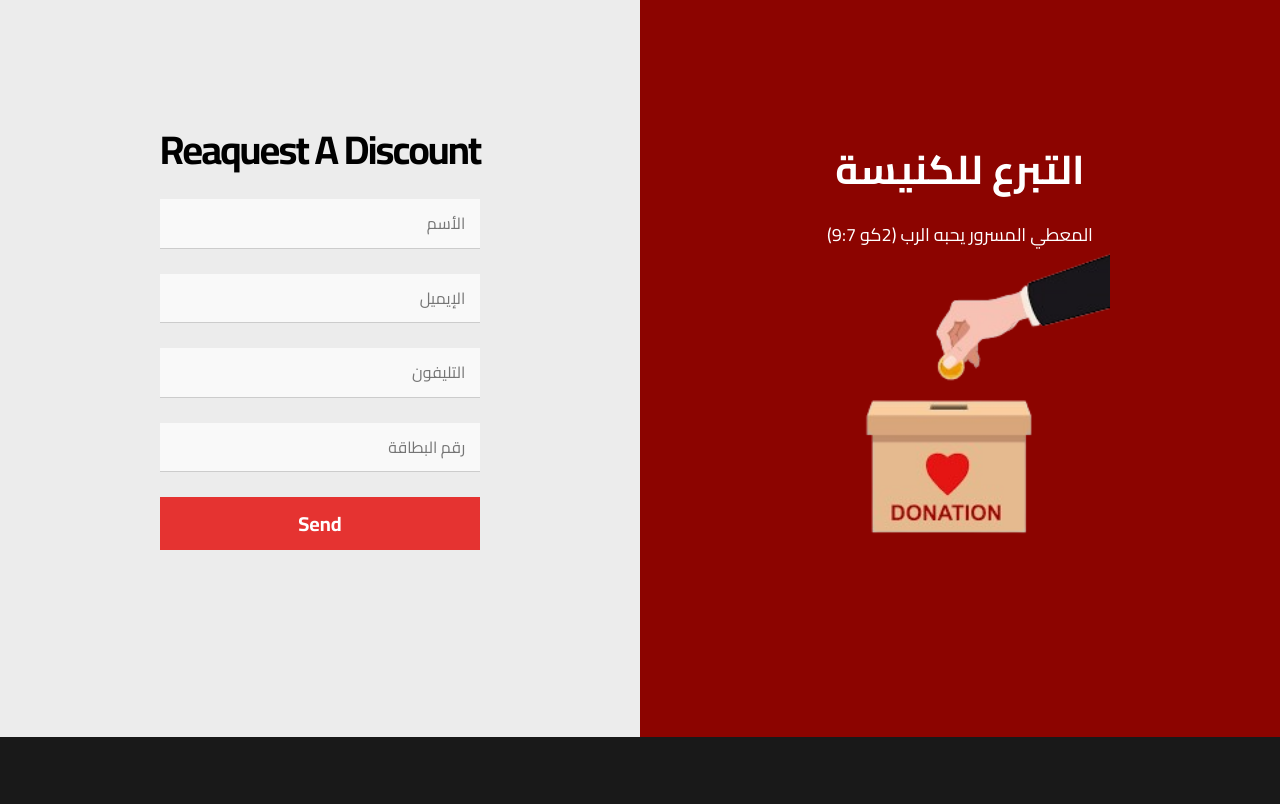
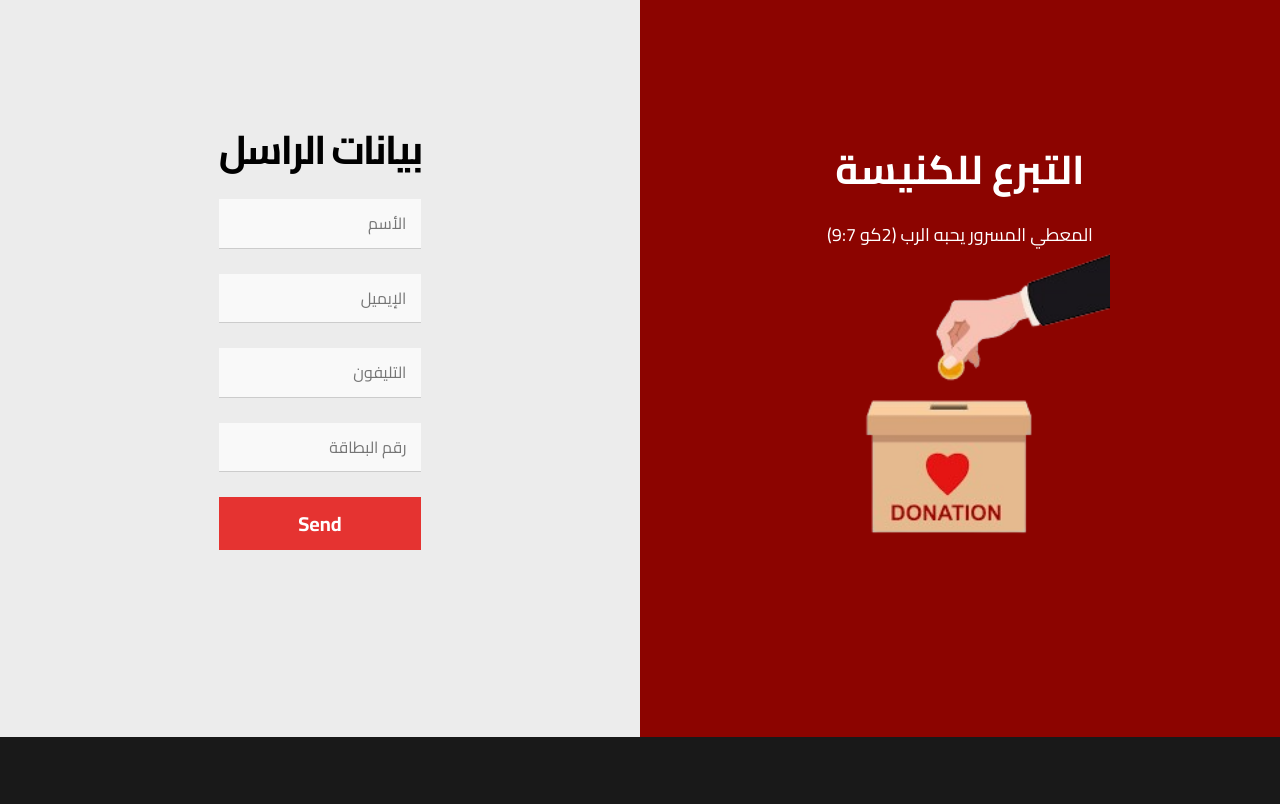
Before and after one commit to youssef2424/Church_webpage, a plain HTML site: page index.html in a window 1280 px wide. Shown: the part 2560-3364 px from the top of the page. Drawn offline with Linux system fonts and the light colour scheme; files whose address does not match are found by name.

Commit message:
modified html file

```diff
--- a/index.html
+++ b/index.html
@@ -193,7 +193,7 @@
         </div>
         <div class="request">
           <div class="box">
-            <h1>Reaquest A Discount</h1>
+            <h1>بيانات الراسل</h1>
             <form action="">
               <input type="text" placeholder="الأسم">
               <input type="email" placeholder="الإيميل">
```
